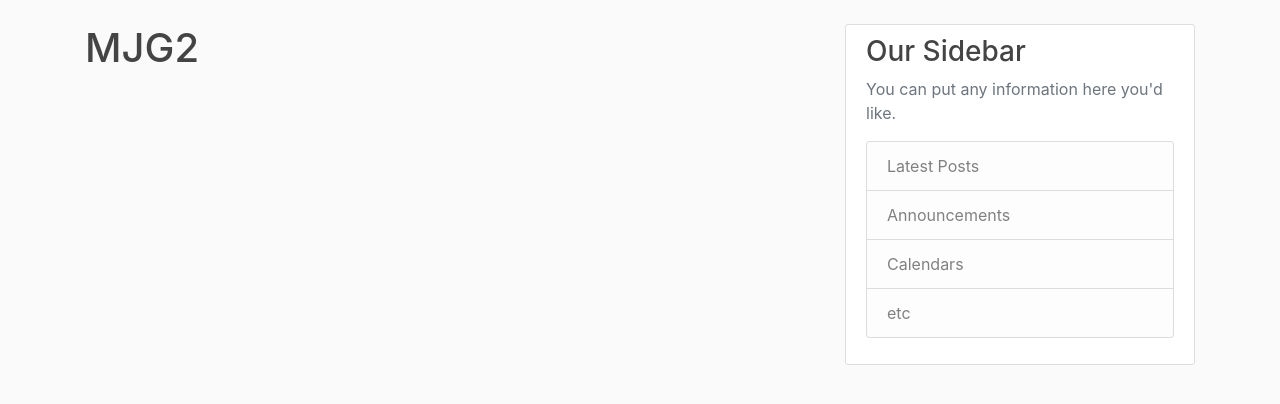
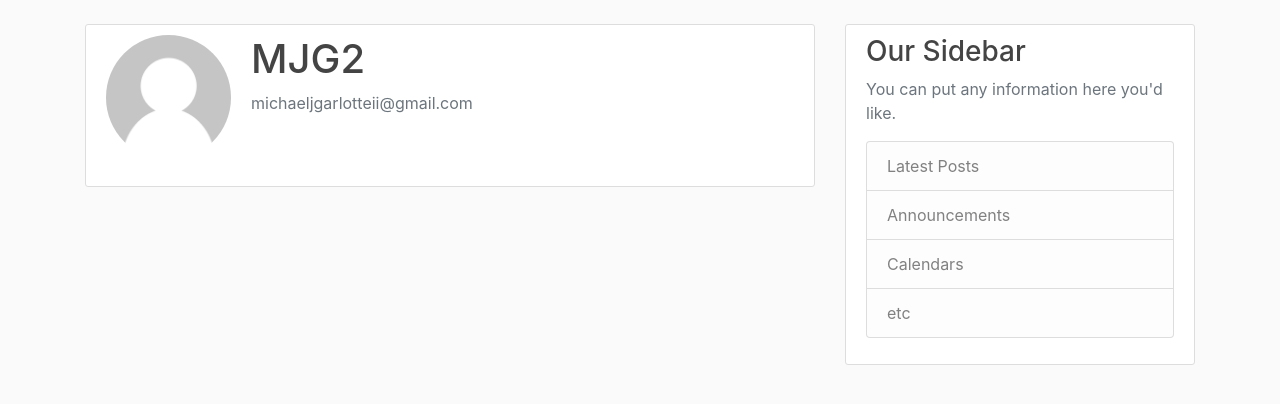
Before and after one commit to MichaelJGarlotteII/personalFlaskBlog, a Flask app: page /account in a window 1280 px wide. Shown: the part 56-460 px from the top of the page. Run offline with Flask 2, Linux system fonts and the light colour scheme; a user stored in the database is signed in; some libraries are stand-ins or nearby versions.

Commit message:
Began Account editing.

```diff
--- a/flaskBlog/routes.py
+++ b/flaskBlog/routes.py
@@ -70,4 +70,5 @@ def logout():
 @app.route("/account")
 @login_required
 def account():
-    return render_template('account.html', title='Account')
+    image_file = url_for('static', filename='profile_pics/' + current_user.image_file)
+    return render_template('account.html', title='Account', image_file = image_file)
--- a/flaskBlog/templates/account.html
+++ b/flaskBlog/templates/account.html
@@ -1,4 +1,13 @@
 {% extends "layout.html" %}
 {% block content %}
-  <h1>{{ current_user.username }}</h1>
+  <div class="content-section">
+  <div class="media">
+    <img class="rounded-circle account-img" src="{{ image_file }}">
+    <div class="media-body">
+      <h2 class="account-heading">{{ current_user.username }}</h2>
+      <p class="text-secondary">{{ current_user.email }}</p>
+    </div>
+  </div>
+  <!-- FORM HERE -->
+  </div>
 {% endblock content %}
```
Also changed, not shown: flaskBlog/forms.py (+17 -0 lines), flaskBlog/static/profile_pics/default.jpg (added).
